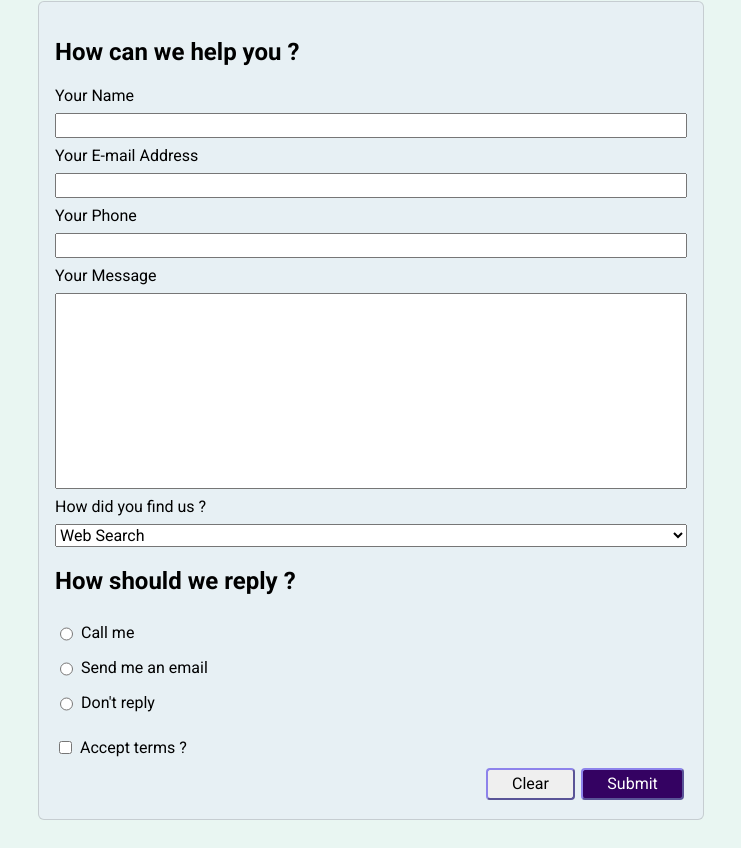
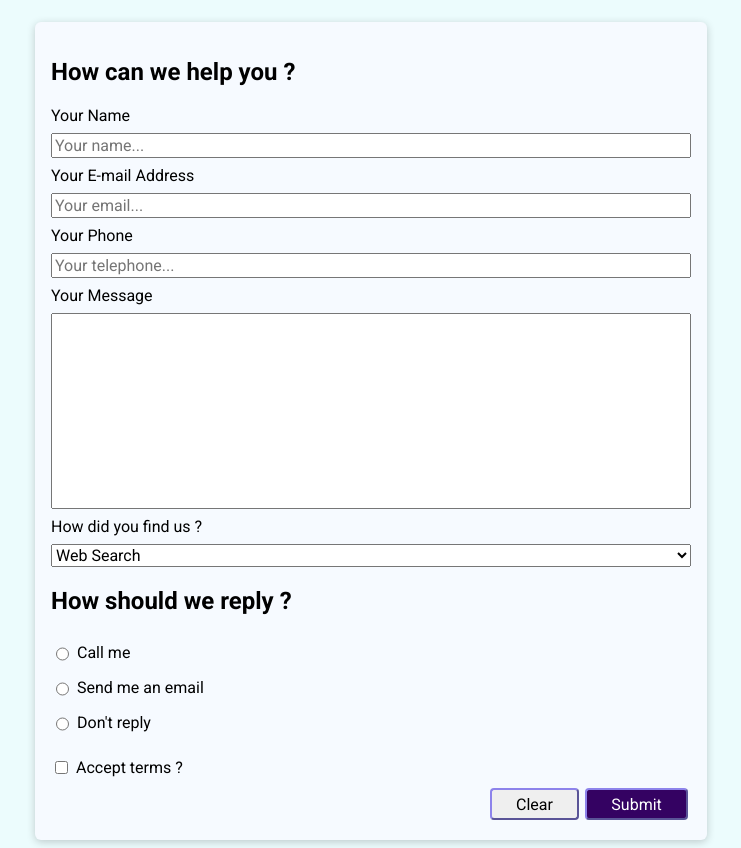
Before and after one commit to pfmello/6---FormPractice, a plain HTML site: page index.html in a window 1280 px wide. Shown: the part 80-928 px from the top of the page, without its empty margins (269-1010 px from the left). Drawn offline with Linux system fonts and the light colour scheme.

Commit message:
Arrumado elementos HTML

```diff
--- a/index.html
+++ b/index.html
@@ -17,66 +17,97 @@
     </header>
 
     <main>
-      <form action="#">
+      <form action="#" method="GET">
+        <section>
           <h2>How can we help you ?</h2>
+
+          <ul>
+            <li>
               <label for="user-name">Your Name</label>
-        <input type="text" name="user-name" id="user-name" required />
+              <input
+                type="text"
+                name="user-name"
+                id="user-name"
+                placeholder="Your name..."
+                required />
+            </li>
+            <li>
+              <label for="user-email">Your E-mail Address</label>
+              <input
+                type="email"
+                name="user-email"
+                id="user-email"
+                placeholder="Your email..."
+                required />
+            </li>
+            <li>
+              <label for="user-phone">Your Phone</label>
+              <input
+                type="tel"
+                name="user-phone"
+                id="user-phone"
+                placeholder="Your telephone..."
+                required />
+            </li>
 
-        <label for="user-email">Your E-mail Address</label>
-        <input type="email" name="user-email" id="user-email" required />
-
-        <label for="user-phone">Your Phone</label>
-        <input type="tel" name="user-phone" id="user-phone" required />
-
+            <li>
               <label for="user-message">Your Message</label>
               <textarea
                 name="user-message"
                 id="user-message"
                 cols="30"
-          rows="10"></textarea>
+                rows="10"
+                required></textarea>
+            </li>
+          </ul>
+        </section>
 
+        <section>
           <label for="user-finded">How did you find us ?</label>
           <select name="user-finded" id="user-finded">
             <option value="search">Web Search</option>
             <option value="youtube">Youtube</option>
             <option value="ads">Ads</option>
           </select>
+        </section>
 
+        <section>
           <h2>How should we reply ?</h2>
 
-        <section>
-          <div class="flex-radio">
+          <ul>
+            <li class="flex-radio">
               <input
                 type="radio"
                 name="user-reply"
                 id="user-reply-phone"
                 value="phone" />
               <label for="user-reply-phone">Call me</label>
-          </div>
+            </li>
 
-          <div class="flex-radio">
+            <li class="flex-radio">
               <input
                 type="radio"
                 name="user-reply"
                 id="user-reply-email"
                 value="email" />
               <label for="user-reply-email">Send me an email</label>
-          </div>
+            </li>
 
-          <div class="flex-radio">
+            <li class="flex-radio">
               <input
                 type="radio"
                 name="user-reply"
                 id="user-reply-noreply"
                 value="noreply" />
               <label for="user-reply-noreply">Don't reply</label>
-          </div>
+            </li>
+          </ul>
         </section>
 
-        <div class="flex-radio-checkbox">
+        <section class="flex-radio-checkbox">
           <input type="checkbox" name="accept-terms" id="accept-terms" />
           <label for="accept-terms">Accept terms ?</label>
-        </div>
+        </section>
 
         <section id="buttons">
           <button type="reset">Clear</button>
--- a/styles.css
+++ b/styles.css
@@ -1,20 +1,27 @@
 body {
-  background-color: rgb(233, 246, 242);
   font-family: "Roboto", sans-serif;
+  background-color: rgb(236, 252, 253);
 }
 
 h1 {
   text-align: center;
+  margin: 2rem;
+}
+
+ul {
+  list-style: none;
+  margin: 0;
+  padding: 0;
 }
 
 form {
+  width: 40rem;
+  margin: auto;
+  background-color: rgb(246, 250, 255);
   padding: 1rem;
-  width: 50%;
-  margin: auto;
-  border: 0.5px solid rgba(0, 0, 0, 0.145);
-  overflow: hidden;
-  background-color: rgb(231, 240, 244);
+  box-shadow: 0 2px 8px rgba(0, 0, 0, 0.2);
   border-radius: 6px;
+  /* overflow: hidden; */
 }
 
 label {
```
Lines whose indentation alone changed are shown as unchanged.
